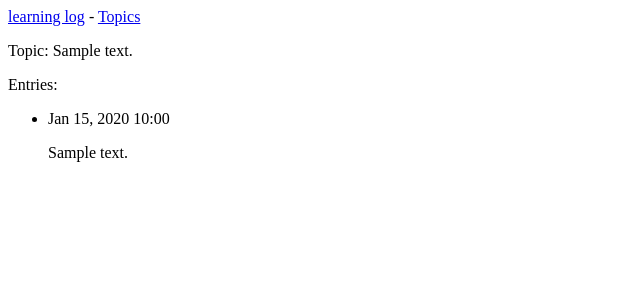
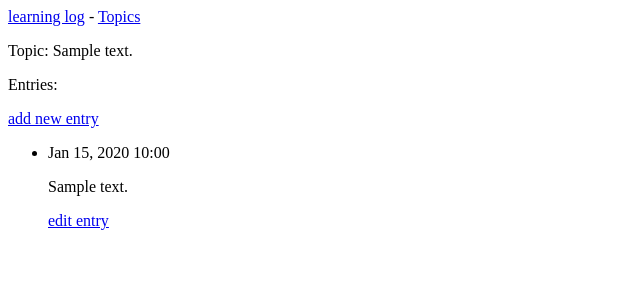
Before and after one commit to X-Yutao/learning_log, a Django app: page /topics/1/ in a window 1280 px wide. Shown: the top 300 px of the page, without its empty margins (0-640 px from the left). Run offline with Django 3.2, Linux system fonts and the light colour scheme; tables that the repository leaves empty hold one stand-in row (values such as "Sample post").

Commit message:
add function of add/edit topic/entry

```diff
--- a/learning_logs/templates/learning_logs/topic.html
+++ b/learning_logs/templates/learning_logs/topic.html
@@ -5,11 +5,17 @@
 <p>Topic: {{ topic }}</p>
 
 <p>Entries:</p>
+<p>
+    <a href="{% url 'learning_logs:new_entry' topic.id %}">add new entry</a>
+</p>
 <ul>
 {% for entry in entries %}
     <li>
         <p>{{ entry.date_added|date:'M d, Y H:i' }}</p>
         <p>{{ entry.text|linebreaks }}</p>
+        <p>
+            <a href="{% url 'learning_logs:edit_entry' entry.id %}">edit entry</a>
+        </p>
     </li>
 {% empty %}
     <li>
--- a/learning_logs/templates/learning_logs/topics.html
+++ b/learning_logs/templates/learning_logs/topics.html
@@ -11,4 +11,5 @@
             <li>No topics have been added yet.</li>
         {% endfor %}
     </ul>
+    <a href="{% url 'learning_logs:new_topic' %}">add a new topic</a>
 {% endblock content %}
--- a/learning_logs/urls.py
+++ b/learning_logs/urls.py
@@ -11,4 +11,13 @@ urlpatterns = [
 
     #topic_detail page
     url(r'^topics/(?P<topic_id>\d+)/$', views.topic, name='topic'),
+
+    #page to add new topic
+    url(r'^new_topic/$', views.new_topic, name='new_topic'),
+
+    #page to add new entry
+    url(r'^new_entry/(?P<topic_id>\d+)/$', views.new_entry, name='new_entry'),
+
+    #page edit entry
+    url(r'^edit_entry/(?P<entry_id>\d+)/$', views.edit_entry, name='edit_entry'),
 ]
--- a/learning_logs/views.py
+++ b/learning_logs/views.py
@@ -1,5 +1,9 @@
 from django.shortcuts import render
-from .models import Topic
+from django.http import HttpResponseRedirect
+from django.core.urlresolvers import reverse
+from .models import Topic, Entry
+from .forms import TopicForm, EntryForm
+
 
 # Create your views here.
 def index(request):
@@ -15,3 +19,43 @@ def topic(request, topic_id):
     entries = topic.entry_set.order_by('-date_added')
     context = {'topic': topic, 'entries': entries}
     return render(request, 'learning_logs/topic.html', context)
+
+def new_topic(request):
+    if request.method != 'POST':
+        form = TopicForm()
+    else:
+        form = TopicForm(request.POST)
+        if form.is_valid():
+            form.save()
+            return HttpResponseRedirect(reverse('learning_logs:topics'))
+    context = {'form' : form}
+    return render(request, 'learning_logs/new_topic.html', context)
+
+def new_entry(request, topic_id):
+    topic = Topic.objects.get(id=topic_id)
+    if request.method !='POST':
+        form = EntryForm()
+    else:
+        form=EntryForm(data=request.POST)
+        if form.is_valid():
+            new_entry = form.save(commit=False)
+            new_entry.topic = topic
+            new_entry.save()
+            return HttpResponseRedirect(reverse('learning_logs:topic',args=[topic_id]))
+    context = {'topic':topic, 'form': form}
+    return render(request, 'learning_logs/new_entry.html', context)
+
+def edit_entry(request, entry_id):
+    entry = Entry.objects.get(id=entry_id)
+    topic = entry.topic
+
+    if request.method != 'POST':
+        form = EntryForm(instance=entry)
+    else:
+        form = EntryForm(instance=entry, data=request.POST)
+        if form.is_valid():
+            form.save()
+            return HttpResponseRedirect(reverse('learning_logs:topic',args=[topic.id]))
+
+    context = {'entry': entry, 'topic': topic, 'form': form}
+    return render(request, 'learning_logs/edit_entry.html', context)
```
Also changed, not shown: learning_logs/forms.py (added, +16 -0 lines), learning_logs/templates/learning_logs/edit_entry.html (added, +11 -0 lines), learning_logs/templates/learning_logs/new_entry.html (added, +11 -0 lines), learning_logs/templates/learning_logs/new_topic.html (added, +10 -0 lines).
